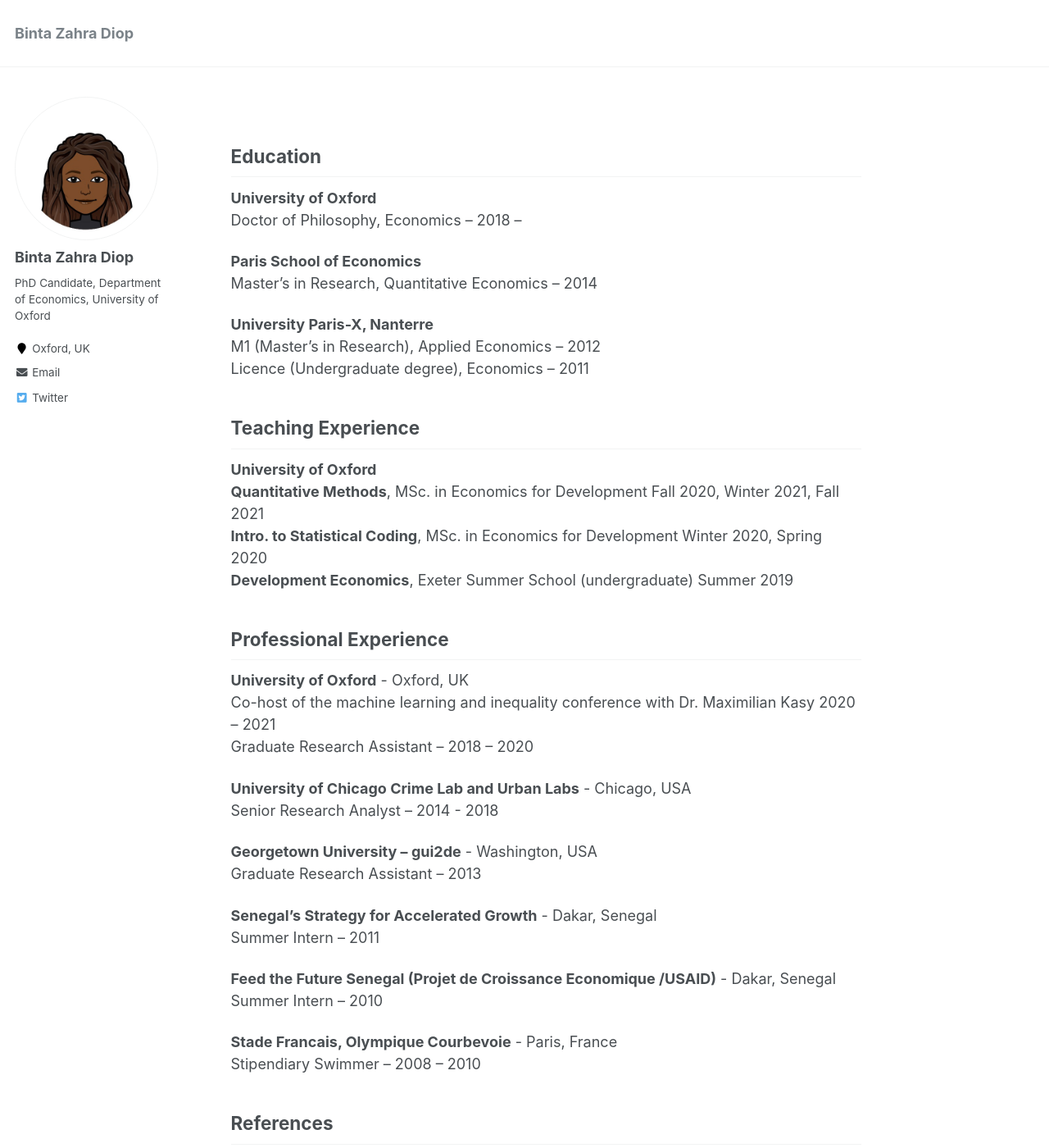
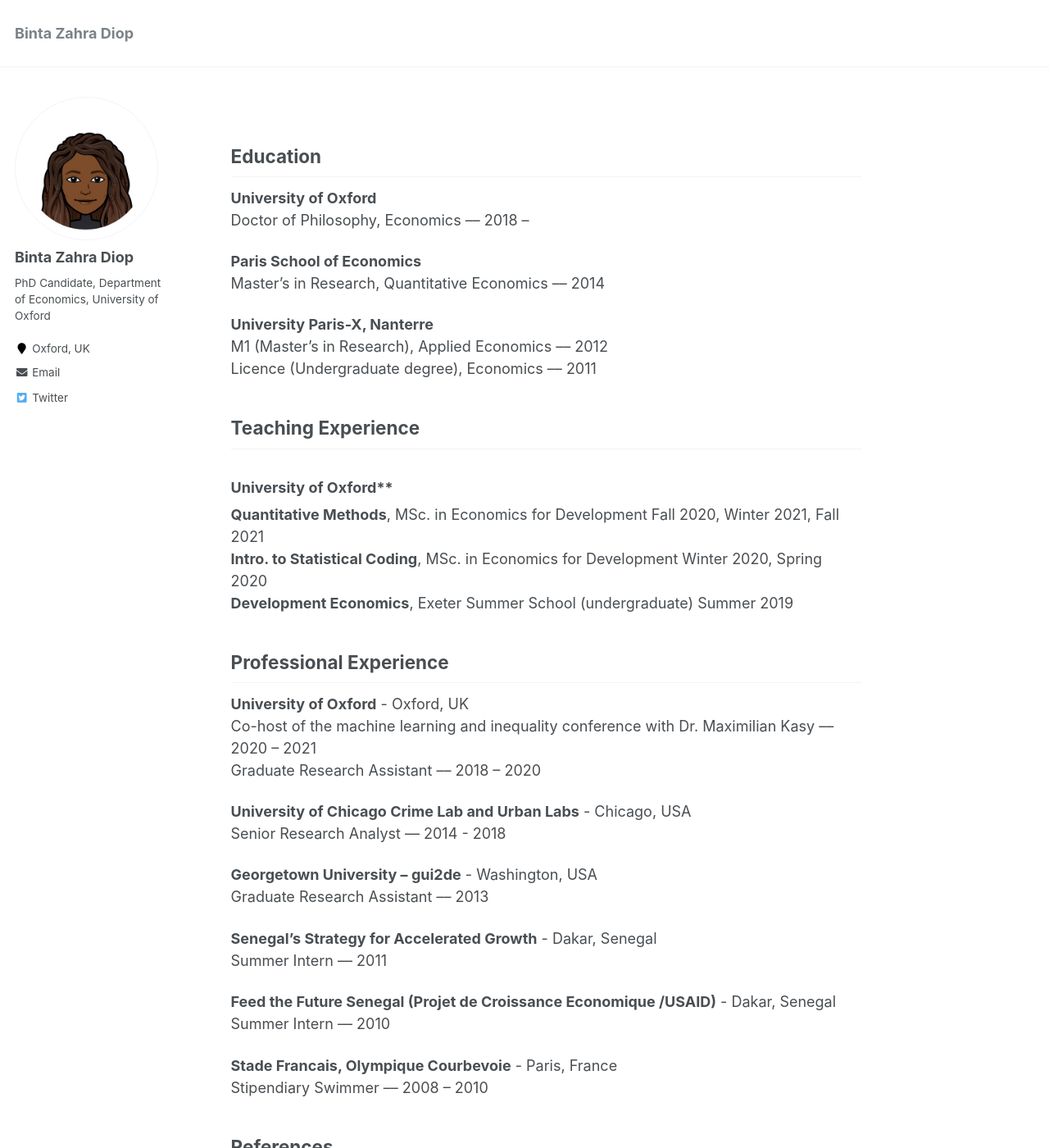
Before and after one commit to bzdiop/bzdiop.github.io, a Jekyll site: the page built from _pages/CV.md, in a window 1280 px wide and 1400 px high. Shown: the whole window at 82% size. Built offline with Jekyll 4.4.1, drawn with Linux system fonts in a browser that asks for light colours.

Commit message:
CV order

```diff
--- a/_pages/CV.md
+++ b/_pages/CV.md
@@ -5,18 +5,18 @@
 
 ## Education
 **University of Oxford**
-Doctor of Philosophy, Economics -- 2018 –
+Doctor of Philosophy, Economics –– 2018 –
 
 **Paris School of Economics**
-Master’s in Research, Quantitative Economics --  2014
+Master’s in Research, Quantitative Economics –– 2014
 
 **University Paris-X, Nanterre**
-M1 (Master’s in Research), Applied Economics --  2012
-Licence (Undergraduate degree), Economics -- 2011
+M1 (Master’s in Research), Applied Economics –– 2012
+Licence (Undergraduate degree), Economics –– 2011
 
 ## Teaching Experience
 
- **University of Oxford**
+### University of Oxford**
  **Quantitative Methods**, MSc. in Economics for Development Fall 2020, Winter 2021, Fall 2021
  **Intro. to Statistical Coding**, MSc. in Economics for Development Winter 2020, Spring 2020
  **Development Economics**, Exeter Summer School (undergraduate) Summer 2019
@@ -24,23 +24,23 @@
 ## Professional Experience
 
  **University of Oxford** - Oxford, UK
- Co-host of the machine learning and inequality conference with Dr. Maximilian Kasy 2020 – 2021
- Graduate Research Assistant -- 2018 – 2020
+ Co-host of the machine learning and inequality conference with Dr. Maximilian Kasy –– 2020 – 2021
+ Graduate Research Assistant –– 2018 – 2020
 
  **University of Chicago Crime Lab and Urban Labs** - Chicago, USA
- Senior Research Analyst -- 2014 - 2018
+ Senior Research Analyst –– 2014 - 2018
 
  **Georgetown University – gui2de** - Washington, USA
- Graduate Research Assistant -- 2013
+ Graduate Research Assistant –– 2013
 
  **Senegal’s Strategy for Accelerated Growth** - Dakar, Senegal
- Summer Intern -- 2011
+ Summer Intern –– 2011
 
  **Feed the Future Senegal (Projet de Croissance Economique /USAID)** - Dakar, Senegal
- Summer Intern -- 2010
+ Summer Intern –– 2010
 
  **Stade Francais, Olympique Courbevoie** - Paris, France
-Stipendiary Swimmer -- 2008 – 2010
+Stipendiary Swimmer –– 2008 – 2010
 
 
 ## References
```
